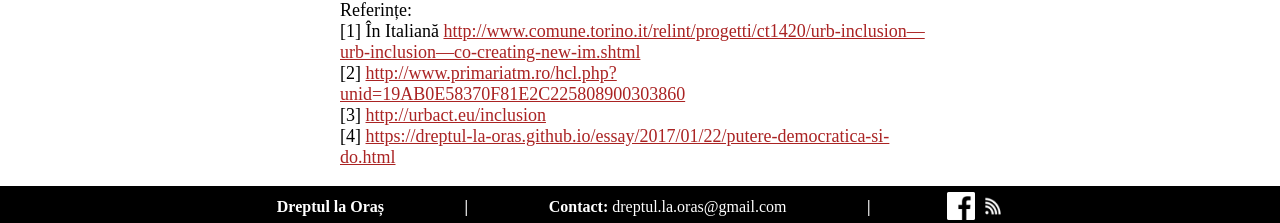
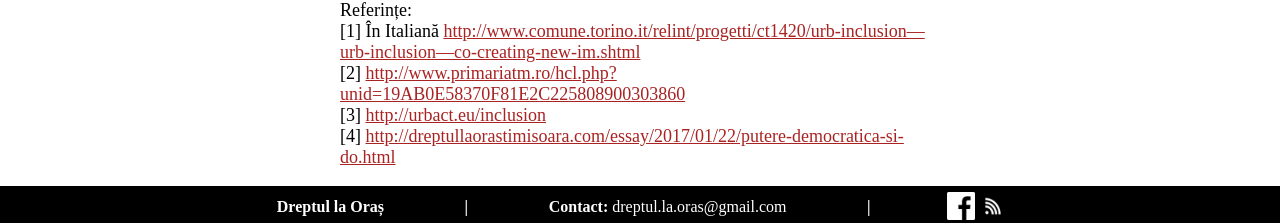
Before and after one commit to dreptul-la-oras/dreptul-la-oras.github.io, a Jekyll site: the page built from _posts/2017-01-31-cu-ochii-pe-urb-inclusion.md, in a window 1280 px wide and 1249 px high. Shown: the part 1023-1246 px from the top of the window. Built offline with Jekyll 4.4.1, drawn with Linux system fonts in a browser that asks for light colours.

Commit message:
update site URL to custom domain

```diff
--- a/_config.yml
+++ b/_config.yml
@@ -10,7 +10,7 @@ description: > # this means to ignore newlines until "baseurl:"
 short_description: >
   Un grup din Timișoara, de analiză critică și acțiune directă, care luptă împotriva discriminării și inegalității sociale și economice.
 baseurl: "" # the subpath of your site, e.g. /blog
-url: "https://dreptul-la-oras.github.io" # the base hostname & protocol for your site, e.g. http://example.com
+url: "http://dreptullaorastimisoara.com" # the base hostname & protocol for your site, e.g. http://example.com
 timezone: Europe/Bucharest
 encoding: utf-8
 
```
